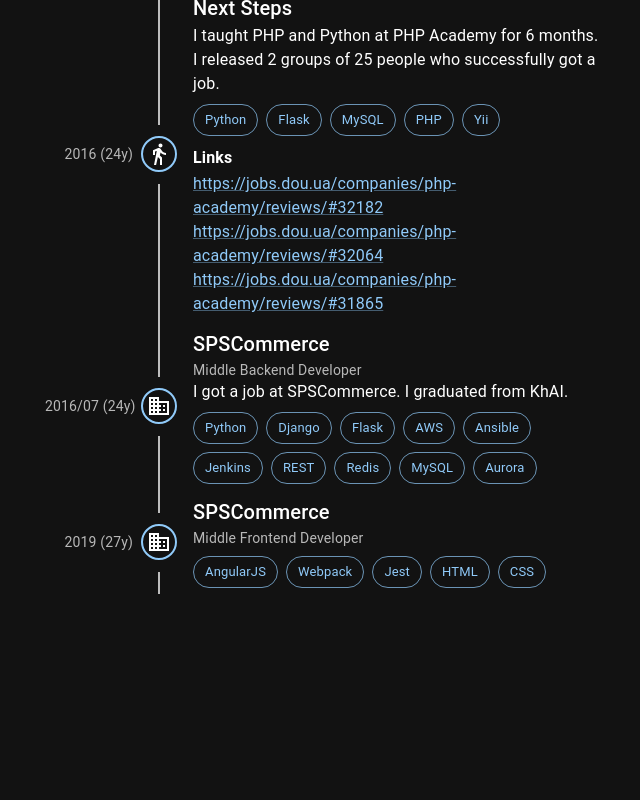
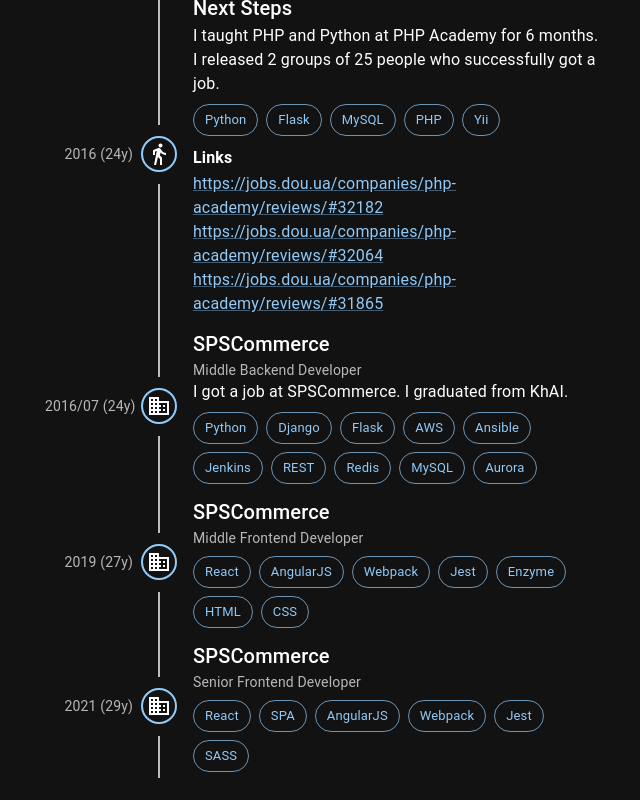
Before and after one commit to Tynik/tynik.github.io, a React app: page / in a window 1280 px wide. Shown: the part 916-1716 px from the top of the page, without its empty margins (619-1259 px from the left). Before the commit the page ends 1532 px from the top, so only its background shows below. Built offline with nearby package versions, Linux system fonts and the light colour scheme.

Commit message:
2021 time point was added

```diff
--- a/src/Main.tsx
+++ b/src/Main.tsx
@@ -34,13 +34,21 @@
 };
 
 const timeline: Record<string, TimelinePoint> = {
+  '2021': {
+    name: 'SPSCommerce',
+    icon: <BusinessIcon />,
+    position: 'Senior Frontend Developer',
+    content: `
+    `,
+    stack: ['React', 'SPA', 'AngularJS', 'Webpack', 'Jest', 'SASS'],
+  },
   '2019': {
     name: 'SPSCommerce',
     icon: <BusinessIcon />,
     position: 'Middle Frontend Developer',
     content: `
     `,
-    stack: ['AngularJS', 'Webpack', 'Jest', 'HTML', 'CSS'],
+    stack: ['React', 'AngularJS', 'Webpack', 'Jest', 'Enzyme', 'HTML', 'CSS'],
   },
   '2016/07': {
     name: 'SPSCommerce',
```
